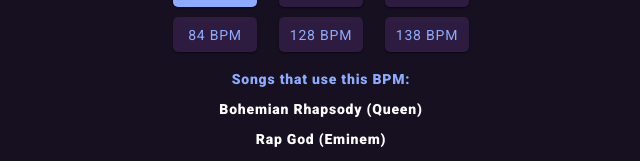
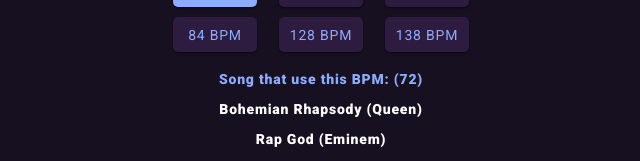
Before and after one commit to patrivet/metronome, a React (Create React App) app: page / in a window 1280 px wide. Shown: the part 520-681 px from the top of the page, without its empty margins (319-959 px from the left). Built offline with nearby package versions, Linux system fonts and the light colour scheme.

Commit message:
Fix: songs not displaying

```diff
--- a/src/components/Songs/Songs.js
+++ b/src/components/Songs/Songs.js
@@ -9,12 +9,15 @@
   const { activeBpm } = useContext(AppContext);
   const bpmSongs = () => {
     // filter songs matching activeBpm only.
-    return allSongs.filter( ([song, artist, bpm]) => Number(bpm) === activeBpm)
+    allSongs.filter( ([name, artist, bpm]) => {
+      return Number(bpm) == activeBpm;
+    })
+    return allSongs.filter( ([name, artist, bpm]) => Number(bpm) == activeBpm)
   }
 
   return (
     <div className="songs">
-      <p>Songs that use this BPM:</p>
+      <p>Song that use this BPM: ({activeBpm})</p>
       <div className="songs__song">{bpmSongs().map( ([name, artist, bpm]) => {
         return (<p key={`${name}_${artist}_${bpm}`}>{name}{' '}({artist})</p>)
       })}
```
